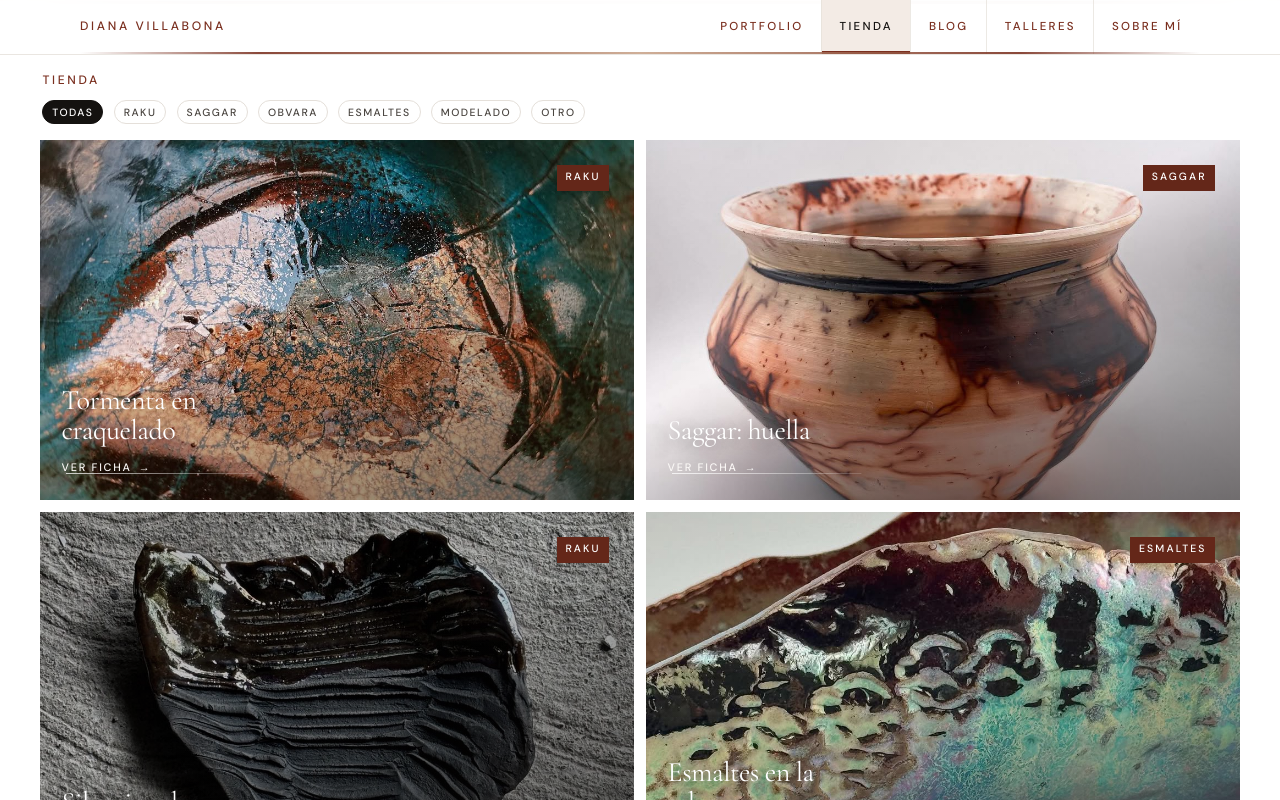
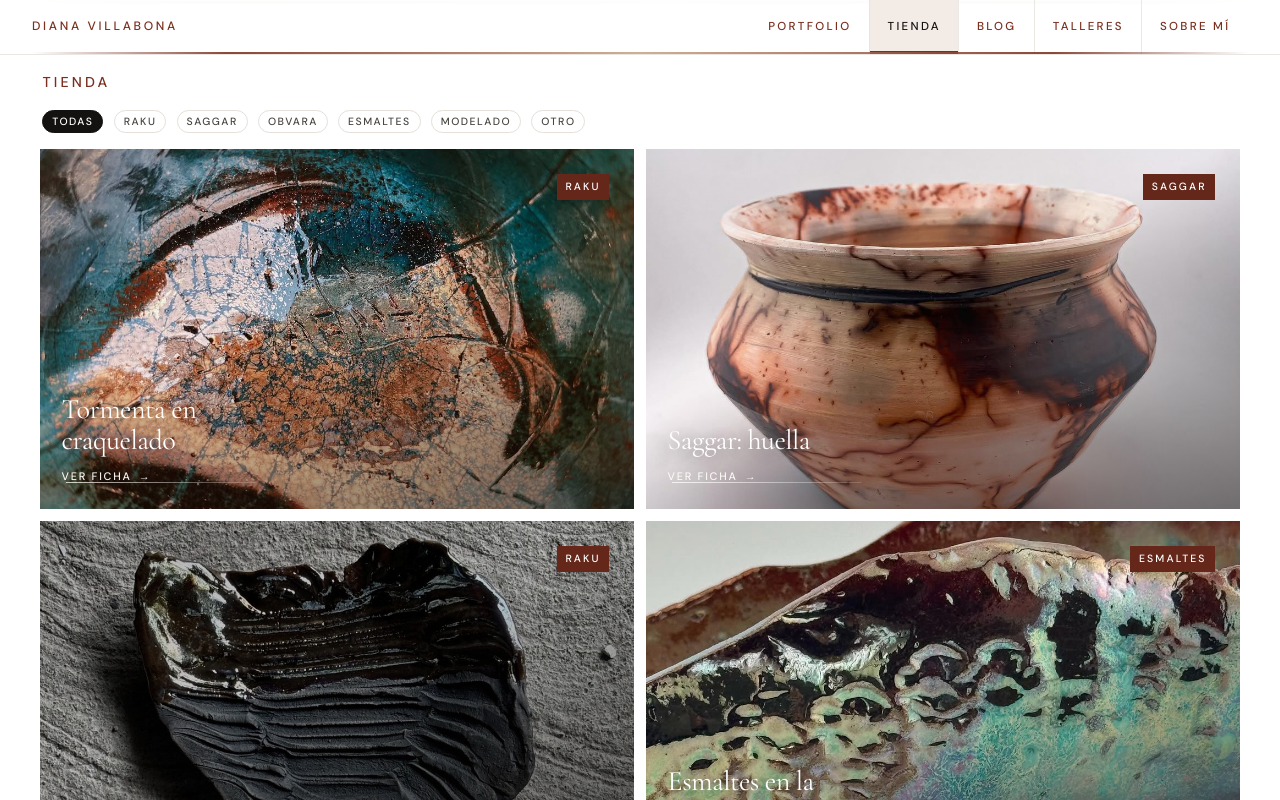
Before and after one commit to enzo369-htm/Diana-Villabona, a React (Vite) app: page /piezas in a window 1280 px wide. Shown: the top 800 px of the page. Built offline with nearby package versions, Linux system fonts and the light colour scheme.

Commit message:
Remove unused image file and update App.css for improved layout and responsiveness. Refactor SiteLayout to streamline header structure, and enhance BitacoraPage and other components with consistent section titles and alignment adjustments.

```diff
--- a/src/App.css
+++ b/src/App.css
@@ -18,8 +18,7 @@
   /* Ancho mínimo del sitio (~pantalla 12" en horizontal / portátil pequeño). */
   --site-min-viewport-width: 1280px;
   --site-header-h: 3.35rem;
-  --layout-max: 1200px;
-  --layout-gutter-x: clamp(1.5rem, 4vw, 2.5rem);
+  --site-nav-pad-x: clamp(1.15rem, 2.8vw, 2rem);
 }
 
 *,
@@ -155,8 +154,12 @@ html.viewport-too-narrow body {
 
 .site-top__bar {
   position: relative;
+  display: flex;
+  align-items: stretch;
+  justify-content: space-between;
+  gap: clamp(1rem, 2.5vw, 2rem);
   min-height: var(--site-header-h);
-  padding: 0;
+  padding: 0 var(--site-nav-pad-x);
   pointer-events: auto;
   background: rgba(255, 255, 255, 0.96);
   backdrop-filter: blur(10px);
@@ -167,29 +170,11 @@ html.viewport-too-narrow body {
     backdrop-filter 0.32s ease;
 }
 
-.site-top__inner {
-  display: flex;
-  align-items: stretch;
-  justify-content: space-between;
-  gap: clamp(1rem, 2.5vw, 2rem);
-  width: 100%;
-  max-width: var(--layout-max);
-  margin: 0 auto;
-  padding: 0 var(--layout-gutter-x);
-  min-height: var(--site-header-h);
-}
-
 .site-top__bar::after {
   content: "";
   position: absolute;
-  left: max(
-    var(--layout-gutter-x),
-    calc((100vw - var(--layout-max)) / 2 + var(--layout-gutter-x))
-  );
-  right: max(
-    var(--layout-gutter-x),
-    calc((100vw - var(--layout-max)) / 2 + var(--layout-gutter-x))
-  );
+  left: var(--site-nav-pad-x);
+  right: var(--site-nav-pad-x);
   bottom: 0;
   height: 2px;
   pointer-events: none;
@@ -207,6 +192,8 @@ html.viewport-too-narrow body {
 /* Home hero: solo texto sobre imágenes (sin barra ni línea) */
 .site-top--hero .site-top__bar {
   min-height: auto;
+  align-items: center;
+  padding: 1rem 1.5rem;
   background: transparent;
   backdrop-filter: none;
   border-bottom: none;
@@ -214,13 +201,6 @@ html.viewport-too-narrow body {
 
 .site-top--hero .site-top__bar::after {
   content: none;
-}
-
-.site-top--hero .site-top__inner {
-  align-items: center;
-  max-width: none;
-  min-height: auto;
-  padding: 1rem 1.5rem;
 }
 
 .site-top--hero .site-nav {
@@ -1582,9 +1562,9 @@ html.viewport-too-narrow body {
 .page-content--pad {
   padding-top: clamp(4.25rem, 10vw, 5.5rem);
   padding-bottom: clamp(2.5rem, 6vw, 4rem);
-  padding-left: var(--layout-gutter-x);
-  padding-right: var(--layout-gutter-x);
-  max-width: var(--layout-max);
+  padding-left: clamp(1.25rem, 4vw, 2rem);
+  padding-right: clamp(1.25rem, 4vw, 2rem);
+  max-width: 1200px;
   margin: 0 auto;
   position: relative;
   z-index: 0;
@@ -1622,15 +1602,15 @@ article.page-content.page-content--pad.editorial {
   margin: 0 0 0.5rem;
 }
 
-.page-header h1.home-portfolio__title {
+.page-header .section-title,
+.page-header h1.section-title {
   font-family: var(--sans);
-  font-size: clamp(0.78rem, 1.05vw, 0.88rem);
+  font-size: clamp(0.86rem, 1.12vw, 0.96rem);
   font-weight: 500;
   letter-spacing: 0.22em;
   text-transform: uppercase;
   color: var(--accent);
   margin: 0 0 clamp(1rem, 2vh, 1.35rem);
-  padding: 0 0.15rem;
 }
 
 .page-header__lede {
@@ -1663,7 +1643,7 @@ article.page-content.page-content--pad.editorial {
 /* —— Home: franja a ancho viewport (colección, tienda) —— */
 .home-band {
   --home-band-gutter: 12px;
-  --home-band-pad-x: var(--layout-gutter-x);
+  --home-band-pad-x: clamp(1.5rem, 4vw, 2.5rem);
   --home-band-pad-y: clamp(1.75rem, 3.5vh, 2.75rem);
   position: relative;
   left: 50%;
@@ -1703,10 +1683,13 @@ article.page-content.page-content--pad.editorial {
   z-index: 1;
 }
 
-.home-band__eyebrow {
-  margin: 0;
+.home-band__eyebrow,
+.home-portfolio__title,
+.section-title {
+  margin: 0 0 clamp(1rem, 2vh, 1.35rem);
+  padding: 0;
   font-family: var(--sans);
-  font-size: clamp(0.72rem, 0.95vw, 0.8rem);
+  font-size: clamp(0.86rem, 1.12vw, 0.96rem);
   font-weight: 500;
   letter-spacing: 0.22em;
   text-transform: uppercase;
@@ -1716,17 +1699,6 @@ article.page-content.page-content--pad.editorial {
 /* —— Home: preview portfolio (3 columnas, ancho viewport) —— */
 .home-portfolio {
   --home-portfolio-gutter: var(--home-band-gutter);
-}
-
-.home-portfolio__title {
-  margin: 0 0 clamp(1rem, 2vh, 1.35rem);
-  padding: 0 0.15rem;
-  font-family: var(--sans);
-  font-size: clamp(0.72rem, 0.95vw, 0.8rem);
-  font-weight: 500;
-  letter-spacing: 0.22em;
-  text-transform: uppercase;
-  color: var(--accent);
 }
 
 .home-portfolio__grid {
@@ -2415,6 +2387,24 @@ article.page-content.page-content--pad.editorial {
   font-style: italic;
 }
 
+/* —— Bitácora: alinear título y previews con el logo del nav —— */
+.page-content--bitacora {
+  --bita-page-pad-x: clamp(1.25rem, 4vw, 2rem);
+  --bita-page-offset: max(0px, (100vw - 1200px) / 2);
+  --bita-align-shift: calc(
+    var(--site-nav-pad-x) - var(--bita-page-offset) - var(--bita-page-pad-x)
+  );
+}
+
+.page-content--bitacora .page-header--blog,
+.page-content--bitacora .bita-feed--aligned {
+  margin-left: var(--bita-align-shift);
+}
+
+.page-content--bitacora .bita-feed--aligned {
+  max-width: calc(100vw - var(--site-nav-pad-x) - var(--bita-page-pad-x));
+}
+
 /* —— Bitácora feed —— */
 .bita-feed {
   list-style: none;
--- a/src/layout/SiteLayout.tsx
+++ b/src/layout/SiteLayout.tsx
@@ -126,7 +126,6 @@ export function SiteLayout() {
             .join(" ")}
         >
           <div className="site-top__bar">
-            <div className="site-top__inner">
             <NavLink
               className="site-top__brand"
               to="/"
@@ -153,7 +152,6 @@ export function SiteLayout() {
               </ul>
             </nav>
           </div>
-          </div>
         </header>
 
         <main key={pathname} className="page-shell">
--- a/src/pages/BitacoraPage.tsx
+++ b/src/pages/BitacoraPage.tsx
@@ -7,12 +7,12 @@ export function BitacoraPage() {
   const items = postsOrdenados(posts);
 
   return (
-    <div className="page-content page-content--pad">
+    <div className="page-content page-content--pad page-content--bitacora">
       <header className="page-header page-header--blog">
-        <h1 className="home-portfolio__title">Blog</h1>
+        <h1 className="section-title">Blog</h1>
       </header>
 
-      <ul className="bita-feed" role="list">
+      <ul className="bita-feed bita-feed--aligned" role="list">
         {items.map((post) => (
           <li key={post.id}>
             <article className="bita-feed__item">
--- a/src/pages/HomePortfolioPreview.tsx
+++ b/src/pages/HomePortfolioPreview.tsx
@@ -16,7 +16,7 @@ export function HomePortfolioPreview() {
       id="coleccion"
       aria-labelledby="home-portfolio-title"
     >
-      <h2 id="home-portfolio-title" className="home-portfolio__title">
+      <h2 id="home-portfolio-title" className="section-title home-portfolio__title">
         Colección cerámica
       </h2>
       <div className="home-portfolio__grid" role="list">
--- a/src/pages/HomeVitrina.tsx
+++ b/src/pages/HomeVitrina.tsx
@@ -19,7 +19,7 @@ export function HomeVitrina() {
         aria-labelledby="home-vitrina-title"
       >
         <header className="home-vitrina__head">
-          <p id="home-vitrina-title" className="home-band__eyebrow">
+          <p id="home-vitrina-title" className="section-title home-band__eyebrow">
             Tienda
           </p>
         </header>
@@ -39,7 +39,7 @@ export function HomeVitrina() {
       aria-labelledby="home-vitrina-title"
     >
       <header className="home-vitrina__head">
-        <p id="home-vitrina-title" className="home-band__eyebrow">
+        <p id="home-vitrina-title" className="section-title home-band__eyebrow">
           Tienda
         </p>
       </header>
--- a/src/pages/PiezasPage.tsx
+++ b/src/pages/PiezasPage.tsx
@@ -21,7 +21,7 @@ export function PiezasPage() {
       aria-labelledby="piezas-catalog-title"
     >
       <header className="home-vitrina__head piezas-catalog__head">
-        <p id="piezas-catalog-title" className="home-band__eyebrow">
+        <p id="piezas-catalog-title" className="section-title home-band__eyebrow">
           Tienda
         </p>
       </header>
```
Also changed, not shown: public/imgblog1.jpg (deleted). Lines whose indentation alone changed are shown as unchanged.
